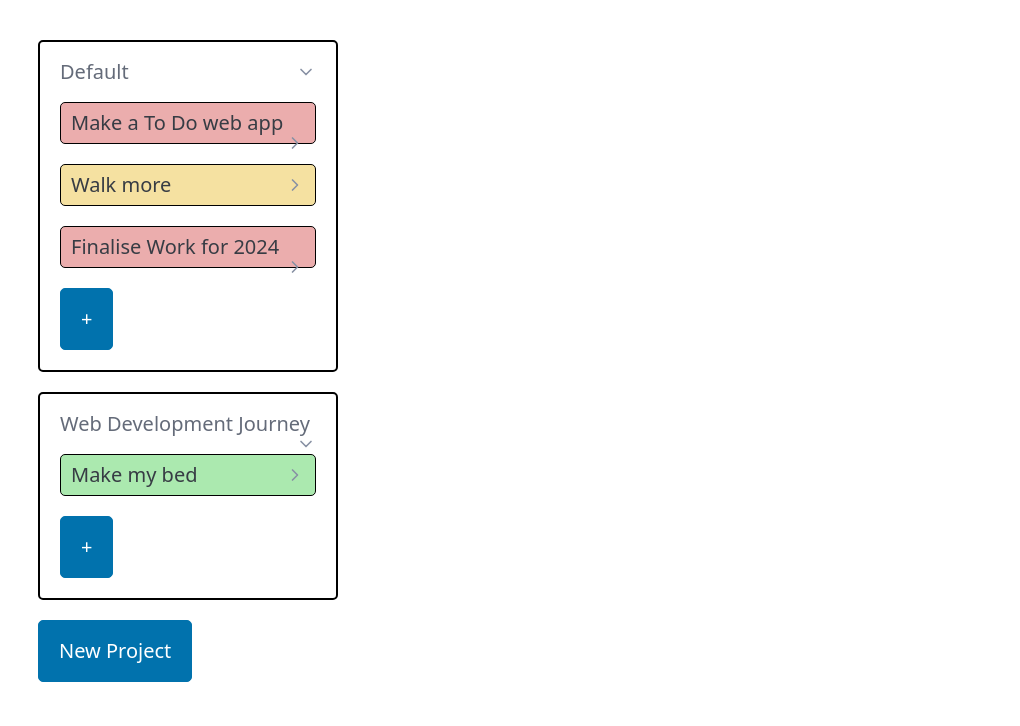
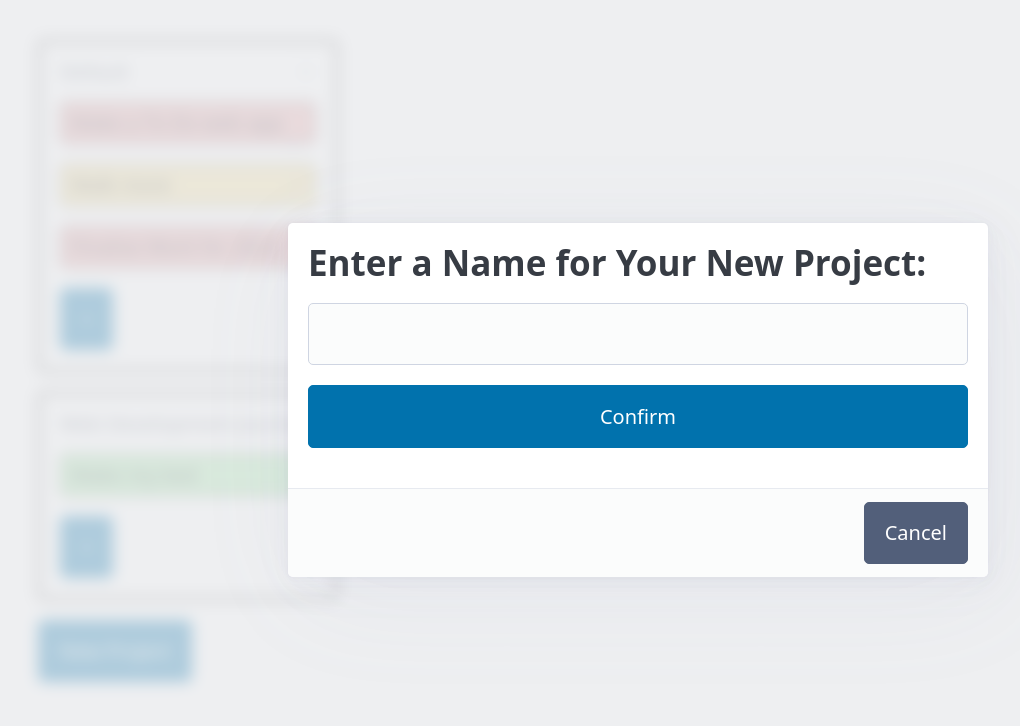
Before and after one commit to ScottGrieveWeb/to-do, a website built with webpack: page src/template.html in a window 1280 px wide. Shown: the top 726 px of the page, without its empty margins (2-1022 px from the left). Built offline with nearby package versions, Linux system fonts and the light colour scheme.

Commit message:
Added modal popup for new project

```diff
--- a/src/dom.js
+++ b/src/dom.js
@@ -9,8 +9,8 @@ export  let domItems = {
     projectButton: document.getElementById("project-btn"),
     toDoDiv: document.getElementById("to-do-list"),
     newToDoDialog: document.getElementById("newToDoDialog"),
-    cancelDialog: document.getElementById("cancel"),
-    confirmDialog: document.getElementById("confirm"),
+    cancelToDoDialog: document.getElementById("cancel-todo"),
+    confirmToDoDialog: document.getElementById("confirm-todo"),
     dialogForm: document.getElementById("toDoForm"),
     titleInput: document.getElementById("toDoTitle"),
     descriptionInput: document.getElementById("toDoDescription"),
@@ -181,7 +181,7 @@ export const renderProjectList = function(projectList) {
         addBttn.classList.add("add-btn");
         addBttn.addEventListener('click', () => {
             domItems.newToDoDialog.showModal();
-            domItems.confirmDialog.addEventListener("click", () => {
+            domItems.confirmToDoDialog.addEventListener("click", () => {
                 if (domItems.titleInput.value == "" || domItems.dueDateInput.value == ""){
                     // do nothing
                 } else {
@@ -220,7 +220,7 @@ domItems.projectButton.addEventListener("click", () => {
     renderProjectList(projectList);
 });
 
-domItems.cancelDialog.addEventListener("click", () => {
+domItems.cancelToDoDialog.addEventListener("click", () => {
     domItems.newToDoDialog.close();
     domItems.dialogForm.reset();
 });
--- a/src/template.html
+++ b/src/template.html
@@ -24,13 +24,25 @@
                     <option>2</option>
                     <option>3</option>
                 </select>
-                <input id="confirm" type="submit" value="Confirm"></button>
+                <input id="confirm-todo" type="submit" value="Confirm"></button>
             </form>
             <footer>
-                <button class="secondary" id="cancel">Cancel</button>
+                <button class="secondary" id="cancel-todo">Cancel</button>
             </footer>
         </article>
+    </dialog>
 
+    <dialog id="newProjectDialog" open>
+        <article>
+            <h2>Enter a Name for Your New Project:</h2>
+            <form id="projectForm" method="dialog">
+                <input type="text" id="projectTitle" name="projectTitle" required>
+                <input id="confirm-project" type="submit" value="Confirm"></button>
+            </form>
+            <footer>
+                <button class="secondary" id="cancel-project">Cancel</button>
+            </footer>
+        </article>
     </dialog>
 </body>
 </html>
```
